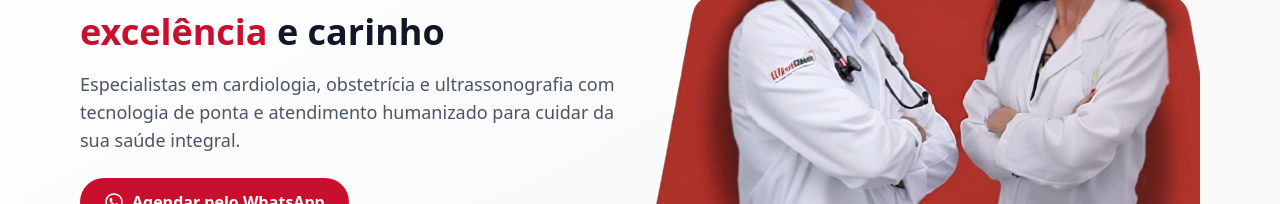
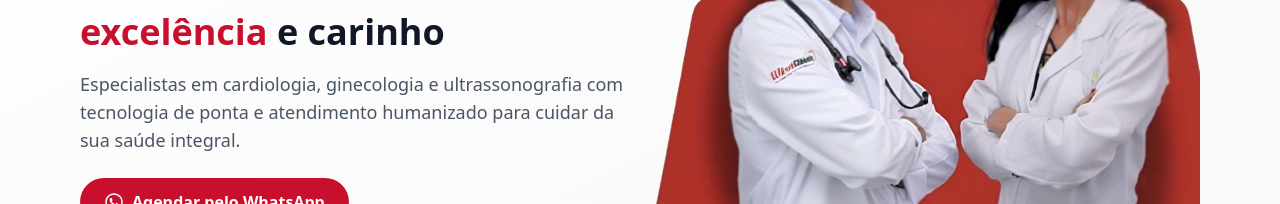
Before and after one commit to murilocaires/LandingPageUltracardio, a React (Vite) app: page / in a window 1280 px wide. Shown: the part 267-471 px from the top of the page. Built offline with nearby package versions, Linux system fonts and the light colour scheme.

Commit message:
update About

```diff
--- a/src/components/About.jsx
+++ b/src/components/About.jsx
@@ -30,7 +30,7 @@ export default function About() {
               <p className="text-lg text-ultracardio-gray-dark mb-6 leading-relaxed">
                 Localizada no município de Serrinha na Bahia, a Ultracardio é
                 referência em cuidados médicos especializados, oferecendo
-                diagnósticos precisos em cardiologia, obstetrícia e
+                diagnósticos precisos em cardiologia, ginecologia e
                 ultrassonografia para preservar e melhorar a saúde integral de
                 nossos pacientes.
               </p>
--- a/src/components/Banner.jsx
+++ b/src/components/Banner.jsx
@@ -181,7 +181,6 @@ export function Banner() {
                 </div>
               ))}
             </div>
-
           </div>
         </div>
       </div>
--- a/src/components/Hero.jsx
+++ b/src/components/Hero.jsx
@@ -25,7 +25,7 @@ export default function Hero() {
                 e carinho
               </h1>
               <p className="text-base sm:text-lg text-gray-600 mb-6">
-                Especialistas em cardiologia, obstetrícia e ultrassonografia com
+                Especialistas em cardiologia, ginecologia e ultrassonografia com
                 tecnologia de ponta e atendimento humanizado para cuidar da sua
                 saúde integral.
               </p>
```
